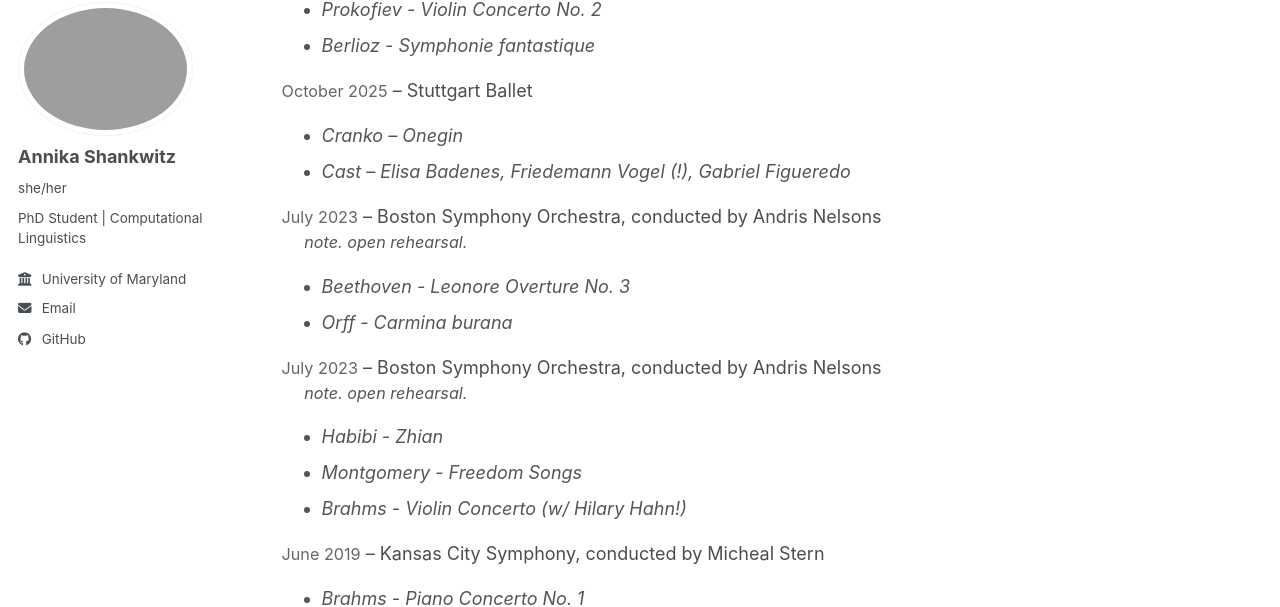
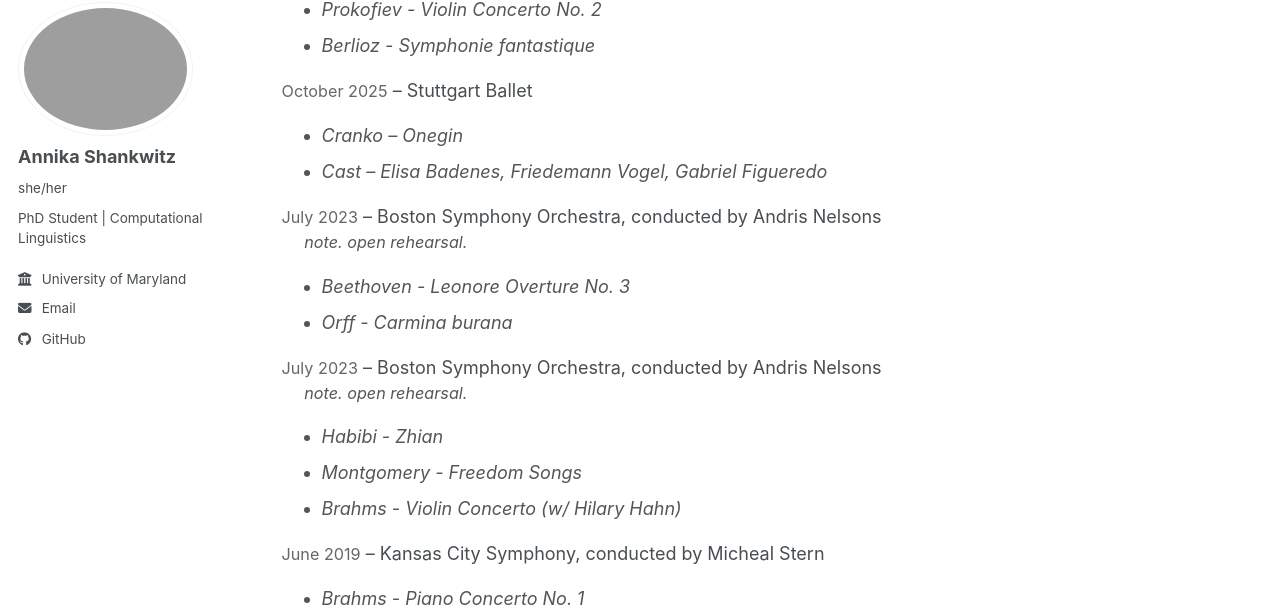
Before and after one commit to its-Annika/its-Annika.github.io, a Jekyll site: the page built from _pages/music.html, in a window 1280 px wide and 900 px high, scrolled down 1211 px. Shown: the part 99-706 px from the top of the window. Built offline with Jekyll 4.4.1, drawn with Linux system fonts in a browser that asks for light colours; a script bundle is joined from its source files by our own code; library files that are not in the unit come from our copies.

```diff
--- a/_pages/music.html
+++ b/_pages/music.html
@@ -219,7 +219,7 @@ author_profile: true
       </div>
       <ul class="concert-programme">
          <li>Cranko – Onegin</li>
-        <li>Cast – Elisa Badenes, Friedemann Vogel (!), Gabriel Figueredo</li>
+        <li>Cast – Elisa Badenes, Friedemann Vogel, Gabriel Figueredo</li>
       </ul>
     </div>
 
@@ -249,7 +249,7 @@ author_profile: true
       <ul class="concert-programme">
          <li>Habibi - Zhian</li>
         <li>Montgomery - Freedom Songs</li>
-        <li>Brahms - Violin Concerto (w/ Hilary Hahn!) </li>
+        <li>Brahms - Violin Concerto (w/ Hilary Hahn) </li>
       </ul>
     </div>
 
```
